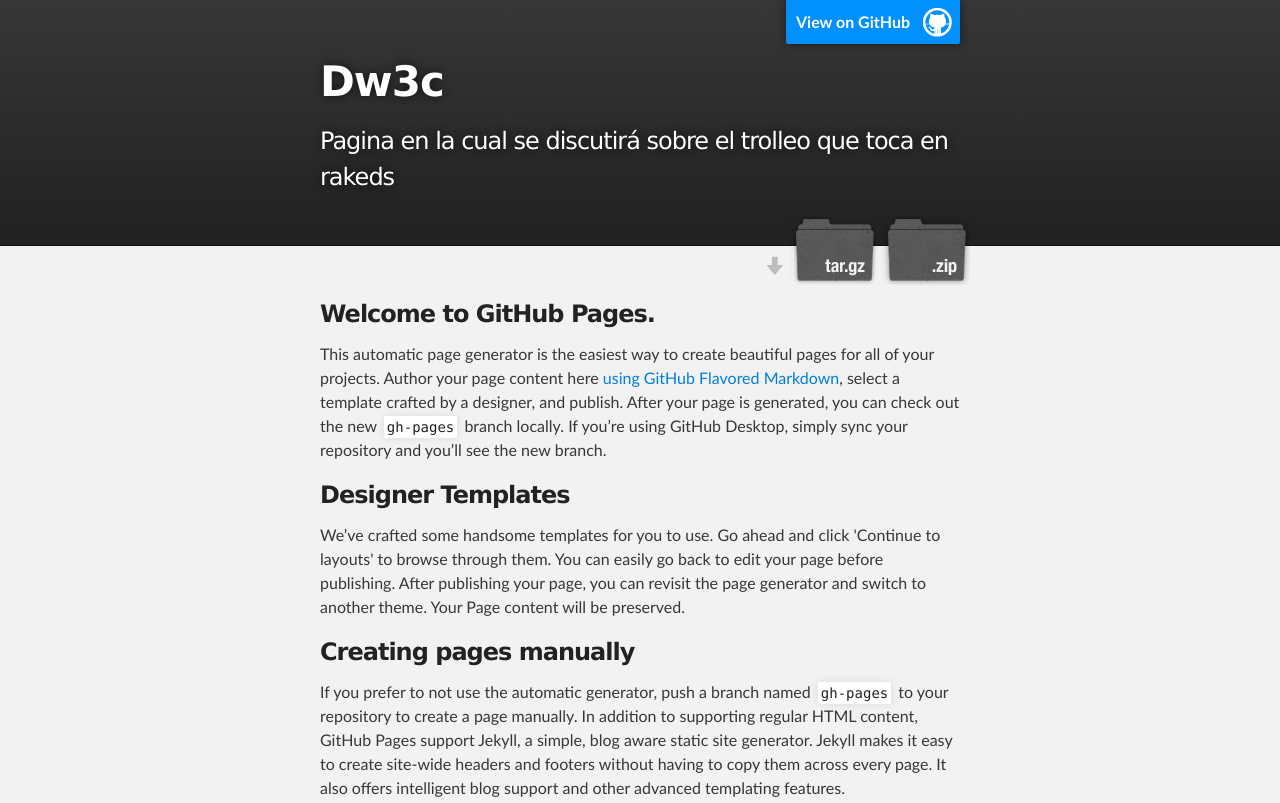
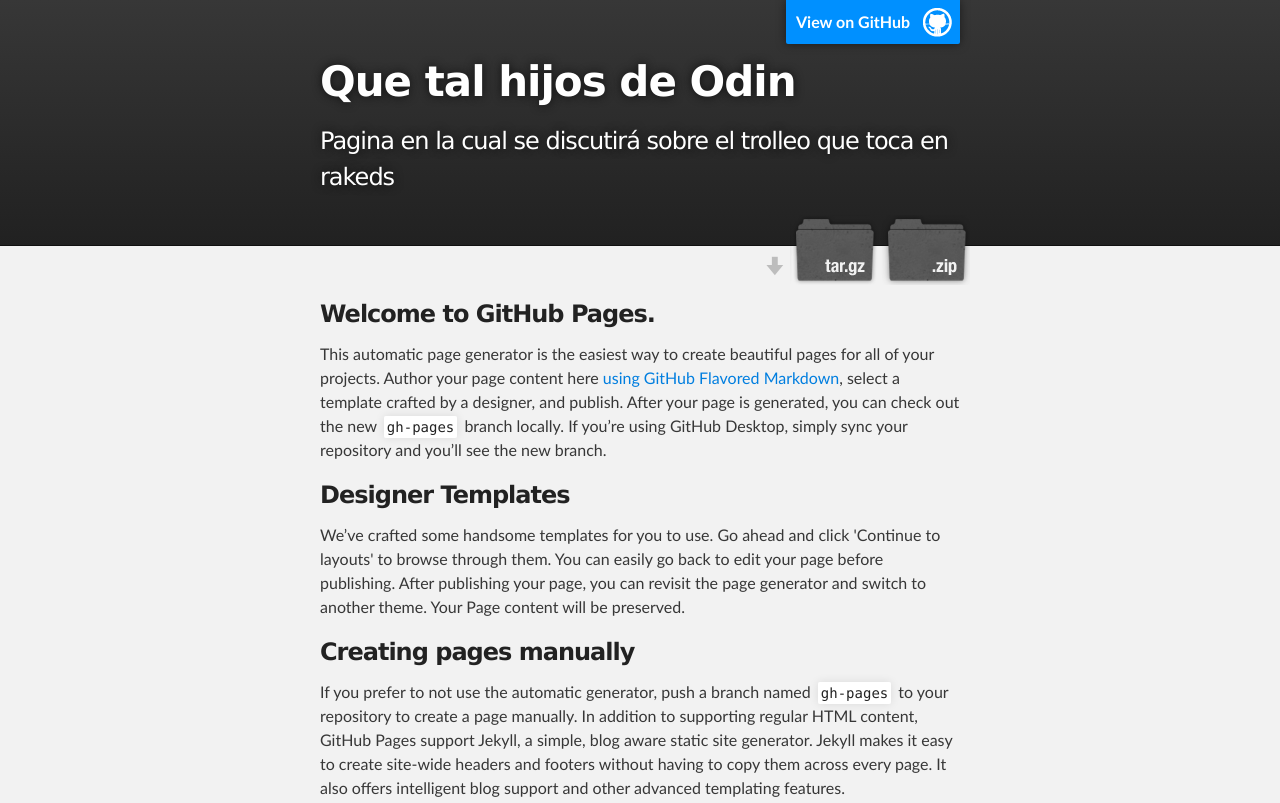
Before and after one commit to AlexisPereda/DW3C, a plain HTML site: page index.html in a window 1280 px wide. Shown: the top 803 px of the page. Drawn offline with Linux system fonts and the light colour scheme.

Commit message:
Update index.html

```diff
--- a/index.html
+++ b/index.html
@@ -8,7 +8,7 @@
 
     <link rel="stylesheet" type="text/css" media="screen" href="stylesheets/stylesheet.css">
 
-    <title>Dw3c</title>
+    <title>Hola Mundo</title>
   </head>
 
   <body>
@@ -18,7 +18,7 @@
         <header class="inner">
           <a id="forkme_banner" href="https://github.com/AlexisPereda/DW3C">View on GitHub</a>
 
-          <h1 id="project_title">Dw3c</h1>
+          <h1 id="project_title">Que tal hijos de Odin</h1>
           <h2 id="project_tagline">Pagina en la cual se discutirá sobre el trolleo que toca en rakeds </h2>
 
             <section id="downloads">
```
